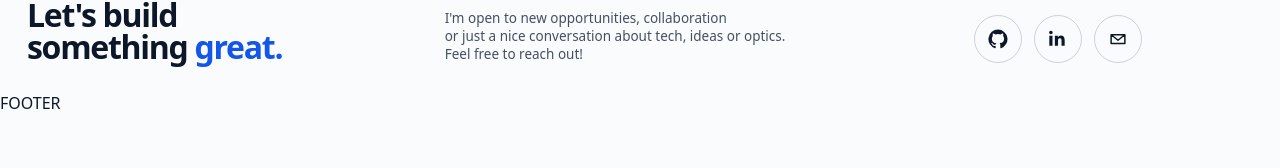
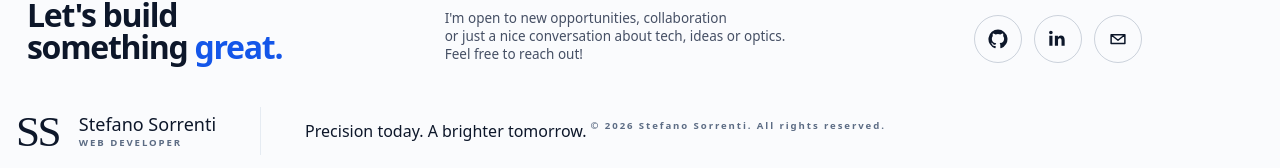
Before and after one commit to stefanosorrenti/portfolio, a React (Vite) app: page / in a window 1280 px wide. Shown: the part 1868-2036 px from the top of the page. Before the commit the page ends 1983 px from the top, so only its background shows below. Built offline with nearby package versions, Linux system fonts and the light colour scheme; a web font is replaced by a local one.

Commit message:
Add the basic HTML structure to the Footer component

```diff
--- a/src/components/AppFooter.jsx
+++ b/src/components/AppFooter.jsx
@@ -5,6 +5,29 @@ export default function AppFooter() {
 
     return (
 
-        <h1>FOOTER</h1>
+        /* FOOTER */
+        <footer className="container mx-auto min-h-14 flex justify-between md:justify-normal flex-wrap md:flex-nowrap items-center p-4 gap-11">
+
+            {/* Developer Name */}
+
+            <div className="flex items-center gap-5 shrink-0">
+                <span className="font-logo text-[2.7rem] leading-none font-normal tracking-[-0.06em]">SS</span>
+                <p className="flex flex-col text-lg leading-6 font-medium">
+                    Stefano Sorrenti
+                    <small className="text-muted text-[0.6rem] leading-[0.9rem] font-semibold tracking-[0.2em]">WEB DEVELOPER</small>
+                </p>
+            </div>
+
+            <span aria-hidden="true" className="hidden md:block h-12 w-px shrink-0 bg-line" /> {/* Separator */}
+
+
+            {/* Copyright */}
+            <div className="flex  gap-1">
+                <p>Precision today. A brighter tomorrow.</p>
+                <p className="text-muted text-[0.6rem] leading-[0.9rem] font-semibold tracking-[0.2em]">
+                    © {new Date().getFullYear()} Stefano Sorrenti. All rights reserved.
+                </p>
+            </div>
+        </footer>
     )
 }
```
